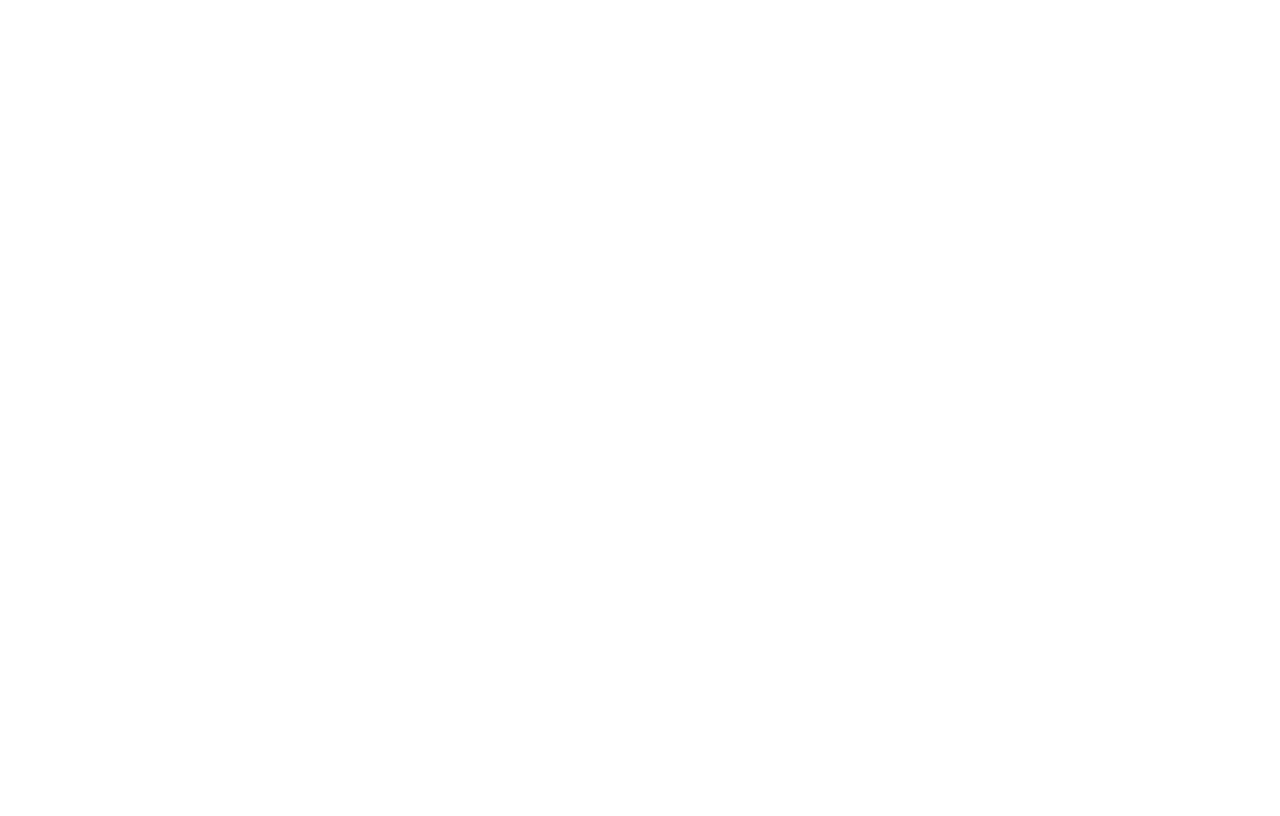
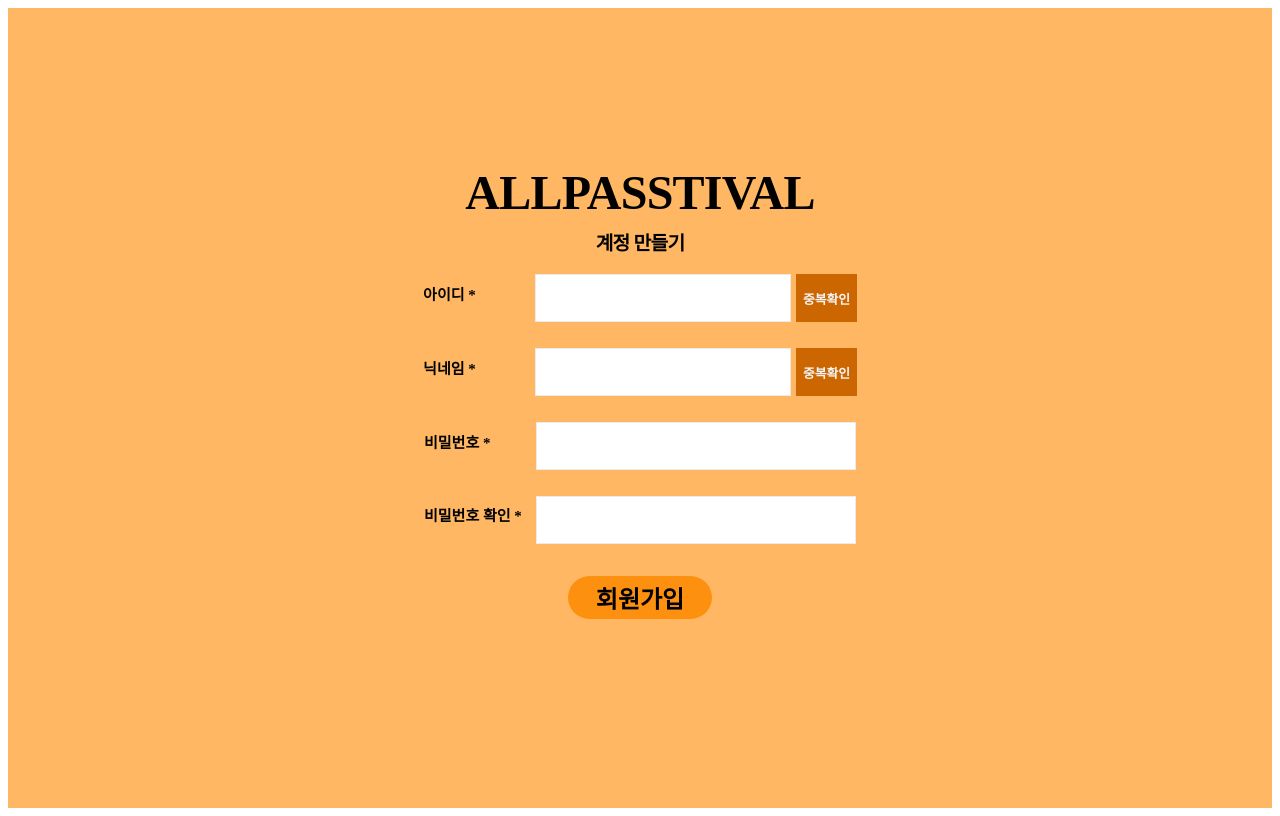
Before and after one commit to ALLPASStival/project-frontend, a React app: page /Join in a window 1280 px wide. Built offline with nearby package versions, Linux system fonts and the light colour scheme.

Commit message:
join 페이지 추가 과정

```diff
--- a/layouts/App.tsx
+++ b/layouts/App.tsx
@@ -6,7 +6,7 @@
 const SignUp = loadable(() => import("@pages/SignUp"));
 const LogIn = loadable(() => import("@pages/LogIn"));
 const Mypage = loadable(() => import("@pages/MyPage"));
-
+const Join = loadable(() => import("@pages/Join"));
 
 const App = () => {
   return (
@@ -18,7 +18,7 @@
       <Route path="/signup" component={SignUp} />
       <Route path="/login" component={LogIn} />
       <Route path="/mypage" component={Mypage} />
-
+      <Route path="/Join" component={Join} />
     </Switch>
   );
 };
--- /dev/null
+++ b/pages/Join/index.tsx
@@ -0,0 +1,147 @@
+import React, { FormEvent, useCallback } from "react";
+import {
+  Wrapper,
+  Header,
+  Form,
+  Lable,
+  Input,
+  Input2,
+  CheckBtn,
+  JoinBtn,
+  SubHeader,
+  title,
+} from "@pages/Join/styles";
+import axios from "axios";
+import useInput from "@hooks/useInput";
+
+const Join = () => {
+  const [id, onChangeId, setId] = useInput("");
+  const [nick, onChangeNick, setNick] = useInput("");
+  const [password, onChangePassword, setPassword] = useInput("");
+  const [checkPassword, onChangecheckPassword, setcheckPassword] = useInput("");
+
+  const onSubmit = useCallback(
+    (e: any) => {
+      e.preventDefault();
+      axios
+        .post(
+          "",
+          {
+            id,
+            nick,
+            password,
+            checkPassword,
+          },
+          { withCredentials: true }
+        )
+
+        .then((response) => {
+          alert("성공");
+        })
+        .catch((error) => {
+          alert("에러");
+        });
+    },
+    [id, nick, password, checkPassword]
+  );
+
+  const onCheckId = useCallback(
+    (e: any) => {
+      e.preventDefault();
+      axios
+        .post(
+          "",
+          {
+            id,
+          },
+          { withCredentials: true }
+        )
+
+        .then((response) => {
+          alert("성공");
+        })
+        .catch((error) => {
+          alert("에러");
+        });
+    },
+    [id]
+  );
+
+  const onCheckNick = useCallback(
+    (e: any) => {
+      e.preventDefault();
+      axios
+        .post(
+          "",
+          {
+            nick,
+          },
+          { withCredentials: true }
+        )
+
+        .then((response) => {
+          alert("성공");
+        })
+        .catch((error) => {
+          alert("에러");
+        });
+    },
+    [nick]
+  );
+
+  return (
+    <Wrapper>
+      <Header>ALLPASSTIVAL</Header>
+      <SubHeader>계정 만들기</SubHeader>
+      <Form onSubmit={onSubmit}>
+        <Lable>
+          <span>아이디 *</span>
+          <Input2
+            type="text"
+            id="id"
+            name="id"
+            value={id}
+            onChange={onChangeId}
+          />
+          <CheckBtn onClick={onCheckNick}>중복확인</CheckBtn>
+        </Lable>
+
+        <Lable>
+          <span id={"title"}>닉네임 *</span>
+          <Input2
+            type="text"
+            id="nick"
+            name="nick"
+            value={nick}
+            onChange={onChangeNick}
+          />
+          <CheckBtn onClick={onCheckNick}>중복확인</CheckBtn>
+        </Lable>
+
+        <Lable>
+          <span id={"title"}>비밀번호 *</span>
+          <Input
+            type="text"
+            id="password"
+            name="password"
+            value={password}
+            onChange={onChangePassword}
+          />
+        </Lable>
+        <Lable>
+          <span id={"title"}>비밀번호 확인 *</span>
+          <Input
+            type="text"
+            id="checkPassword"
+            name="checkPassword"
+            value={checkPassword}
+            onChange={onChangecheckPassword}
+          />
+        </Lable>
+        <JoinBtn onClick={onSubmit}>회원가입</JoinBtn>
+      </Form>
+    </Wrapper>
+  );
+};
+
+export default Join;
--- /dev/null
+++ b/pages/Join/styles.tsx
@@ -0,0 +1,126 @@
+import styled from "@emotion/styled";
+
+export const Wrapper = styled.div`
+  width: 100%;
+  height: 100vh;
+  display: flex;
+  flex-direction: column;
+  justify-content: center;
+  align-items: center;
+  background-color: #ffb763;
+`;
+export const Header = styled.div`
+  font-weight: bolder;
+  font-size: 3em;
+  letter-spacing: -0.75px;
+  margin-bottom: 0.5rem;
+`;
+export const SubHeader = styled.div`
+  font-weight: bolder;
+  font-size: 1.2rem;
+  letter-spacing: -0.75px;
+  margin-bottom: 0.5rem;
+`;
+export const Form = styled.div`
+  display: flex;
+  justify-content: center;
+  align-items: center;
+  flex-direction: column;
+`;
+
+export const Lable = styled.div`
+  margin-bottom: 1rem;
+  display: flex;
+  align-items: center;
+  justify-content: center;
+
+  & span {
+    text-align: left;
+    font-size: 15px;
+    cursor: pointer;
+    font-weight: 700;
+    width: 7rem;
+  }
+`;
+
+export const Input = styled.input`
+  background-color: #ffff;
+  position: relative;
+  box-sizing: border-box;
+  border: 1px solid #ebebeb;
+  width: 20rem;
+  height: 3rem;
+  outline: none;
+  font-size: 1rem;
+  padding: 10px 0 12px;
+  margin-top: 0.6rem;
+  :focus {
+    border-bottom: 2px solid black;
+  }
+`;
+
+export const Input2 = styled.input`
+  background-color: #ffff;
+  position: relative;
+  box-sizing: border-box;
+  border: 1px solid #ebebeb;
+  width: 16rem;
+  height: 3rem;
+  outline: none;
+  font-size: 1rem;
+  padding: 10px 0 12px;
+  margin-top: 0.6rem;
+
+  :focus {
+    border-bottom: 2px solid black;
+  }
+`;
+
+export const CheckBtn = styled.div`
+  vertical-align: middle;
+  text-align: center;
+  width: 3.8rem;
+  height: 3rem;
+  background-color: #cc6600;
+  color: whitesmoke;
+  outline: none;
+  font-size: 0.8rem;
+  font-weight: bold;
+  margin-top: 10px;
+  margin-left: 5px;
+  cursor: pointer;
+  display: flex;
+  align-items: center;
+  justify-content: center;
+
+  &:hover {
+    background-color: #f93011;
+    border: none;
+  }
+`;
+
+export const JoinBtn = styled.div`
+  vertical-align: middle;
+  text-align: center;
+  width: 9rem;
+  height: 2.7rem;
+  background-color: #fe9010;
+  color: black;
+  border-radius: 25px;
+  outline: none;
+  font-size: 1.5rem;
+  font-weight: bold;
+  margin-bottom: 2rem;
+  margin-top: 1rem;
+  cursor: pointer;
+  display: flex;
+  align-items: center;
+  justify-content: center;
+
+  &:hover {
+    background-color: #f93011;
+    border: none;
+  }
+`;
+
+export const title = styled.div``;
```
